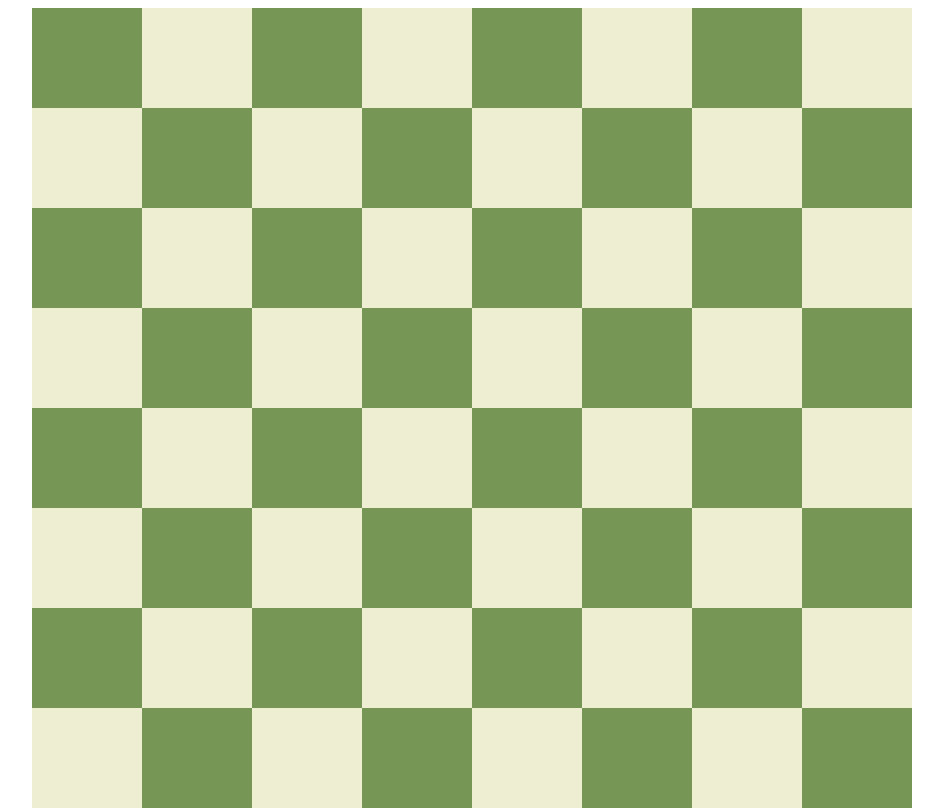
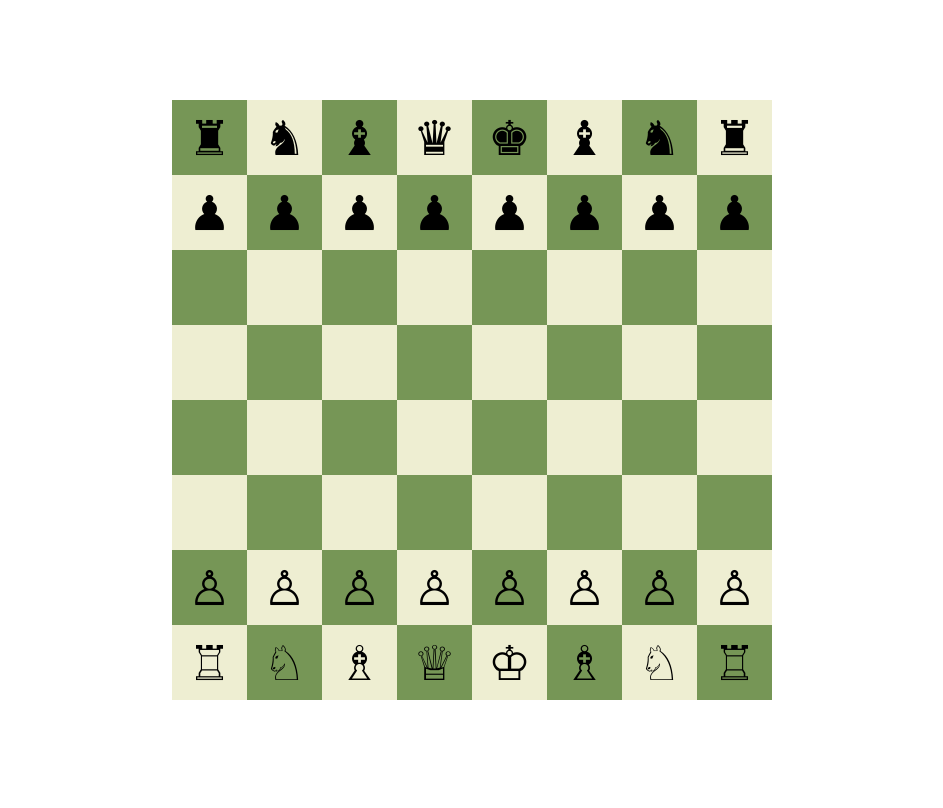
Before and after one commit to TrevorStreng/chessApp, a plain HTML site: page index.html in a window 1280 px wide. Shown: the whole page, without its empty margins (168-1111 px from the left). Drawn offline with Linux system fonts and the light colour scheme.

Commit message:
pieces on board and piece selection and highlighting enabled

```diff
--- a/index.html
+++ b/index.html
@@ -8,6 +8,7 @@
   <body>
     <main>
       <div class="board"></div>
+      <div class="move-list"></div>
     </main>
     <script src="index.js"></script>
   </body>
@@ -18,14 +19,14 @@
     height: 98vh;
   }
   main {
+    display: flex;
     height: 100%;
-    display: flex;
     justify-content: center;
-    align-content: center;
+    align-items: center;
   }
   .board {
-    width: 55em;
-    height: 50em;
+    height: 75vh;
+    width: 75vh;
     display: grid;
     grid-template-columns: repeat(8, 12.5%);
     grid-template-rows: repeat(8, 12.5%);
@@ -42,4 +43,19 @@
   .light {
     background-color: #eeeed2;
   }
+
+  .piece {
+    cursor: pointer;
+    width: 100%;
+    height: 100%;
+    display: flex;
+    align-items: center;
+    justify-content: center;
+    font-size: 6vh;
+  }
+
+  .highlight {
+    font-size: 6.5vh;
+    font-weight: bold;
+  }
 </style>
--- a/index.js
+++ b/index.js
@@ -1,3 +1,5 @@
+let playerColor = "white";
+
 function colorSquares() {
   const board = document.querySelector(".board");
 
@@ -5,11 +7,172 @@ function colorSquares() {
 
   for (let i = 0; i < 64; i++) {
     const square = document.createElement("div");
-    const squareLocation = `${posArr[i % 8]}${Math.floor(i / 8) + 1}`;
+    const row = 8 - Math.floor(i / 8);
+    const column = (i % 8) + 1;
+    const squareLocation = `${column}${row}`;
+    square.classList.add("square");
     square.classList.add((i + Math.floor(i / 8)) % 2 === 0 ? "dark" : "light");
     square.setAttribute("id", squareLocation);
     board.appendChild(square);
   }
 }
 
-colorSquares();
+function addGamePieces() {
+  const pieces = {
+    whitePieces: [
+      {
+        name: "wr",
+        code: "&#9814",
+      },
+      {
+        name: "wn",
+        code: "&#9816",
+      },
+      {
+        name: "wb",
+        code: "	&#9815",
+      },
+      {
+        name: "wq",
+        code: "&#9813",
+      },
+      {
+        name: "wk",
+        code: "&#9812",
+      },
+      {
+        name: "wp",
+        code: "&#9817",
+      },
+    ],
+    blackPieces: [
+      {
+        name: "br",
+        code: "&#9820",
+      },
+      {
+        name: "bn",
+        code: "&#9822",
+      },
+      {
+        name: "bb",
+        code: "	&#9821",
+      },
+      {
+        name: "bq",
+        code: "&#9819",
+      },
+      {
+        name: "bk",
+        code: "&#9818",
+      },
+      {
+        name: "bp",
+        code: "&#9823",
+      },
+    ],
+  };
+
+  // place pieces on board
+  placeBlackPieces(pieces.blackPieces);
+  placeWhitePieces(pieces.whitePieces);
+}
+
+function placeBlackPieces(blackPieces) {
+  const board = document.querySelector(".board");
+  const squares = board.children;
+  let blackPiecesPointer = 0;
+  let pointerIncrement = true;
+  for (let i = 0; i < 16; i++) {
+    if (i >= 8) {
+      // print pawns
+      squares[i].innerHTML = `<div class="piece" id="${
+        blackPieces[blackPieces.length - 1].name
+      }" onclick="movePiece(this.parentNode, this)">${
+        blackPieces[blackPieces.length - 1].code
+      }</div>`;
+    } else {
+      // loop through other pieces
+      squares[
+        i
+      ].innerHTML = `<div class="piece" id="${blackPieces[blackPiecesPointer].name}" onclick="movePiece(this.parentNode, this)">${blackPieces[blackPiecesPointer].code}</div>`;
+      if (blackPieces[blackPiecesPointer].name === "bk") {
+        pointerIncrement = false;
+        blackPiecesPointer--;
+      }
+      if (pointerIncrement) {
+        blackPiecesPointer++;
+      } else {
+        blackPiecesPointer--;
+      }
+    }
+  }
+}
+
+function placeWhitePieces(whitePieces) {
+  const board = document.querySelector(".board");
+  const squares = board.childNodes;
+  let whitePiecesPointer = 0;
+  let pointerIncrement = true;
+  for (let i = squares.length - 16; i < squares.length; i++) {
+    if (i < squares.length - 8) {
+      squares[i].innerHTML = `<div class="piece" id="${
+        whitePieces[whitePieces.length - 1].name
+      }" onclick="movePiece(this.parentNode, this)">${
+        whitePieces[whitePieces.length - 1].code
+      }</div>`;
+    } else {
+      squares[
+        i
+      ].innerHTML = `<div class="piece" id="${whitePieces[whitePiecesPointer].name}" onclick="movePiece(this.parentNode, this)">${whitePieces[whitePiecesPointer].code}</div>`;
+      if (whitePieces[whitePiecesPointer].name === "wk") {
+        pointerIncrement = false;
+        whitePiecesPointer--;
+      }
+      if (pointerIncrement) {
+        whitePiecesPointer++;
+      } else {
+        whitePiecesPointer--;
+      }
+    }
+  }
+}
+
+let highlightedPiece;
+
+function movePiece(location, piece) {
+  console.log(location, piece);
+  if (playerColor === "white" && piece.id.at(0) !== "w") {
+    console.log("Can only move your pieces! 😧");
+    return;
+  }
+  if (highlightedPiece) {
+    unHighlightPiece();
+  }
+  highlight(piece);
+  // const board = document.querySelector(".board");
+  // const squares = board.childNodes;
+  // let target;
+  // for (let i = 0; i < squares.length; i++) {
+  //   if (squares[i].id === location) {
+  //     target = squares[i];
+  //   }
+  // }
+  // console.log(target);
+}
+
+function highlight(piece) {
+  piece.classList.add("highlight");
+  highlightedPiece = piece;
+}
+
+function unHighlightPiece() {
+  highlightedPiece.classList.remove("highlight");
+}
+
+function initGameBoard() {
+  colorSquares();
+  addGamePieces();
+}
+
+initGameBoard();
```
